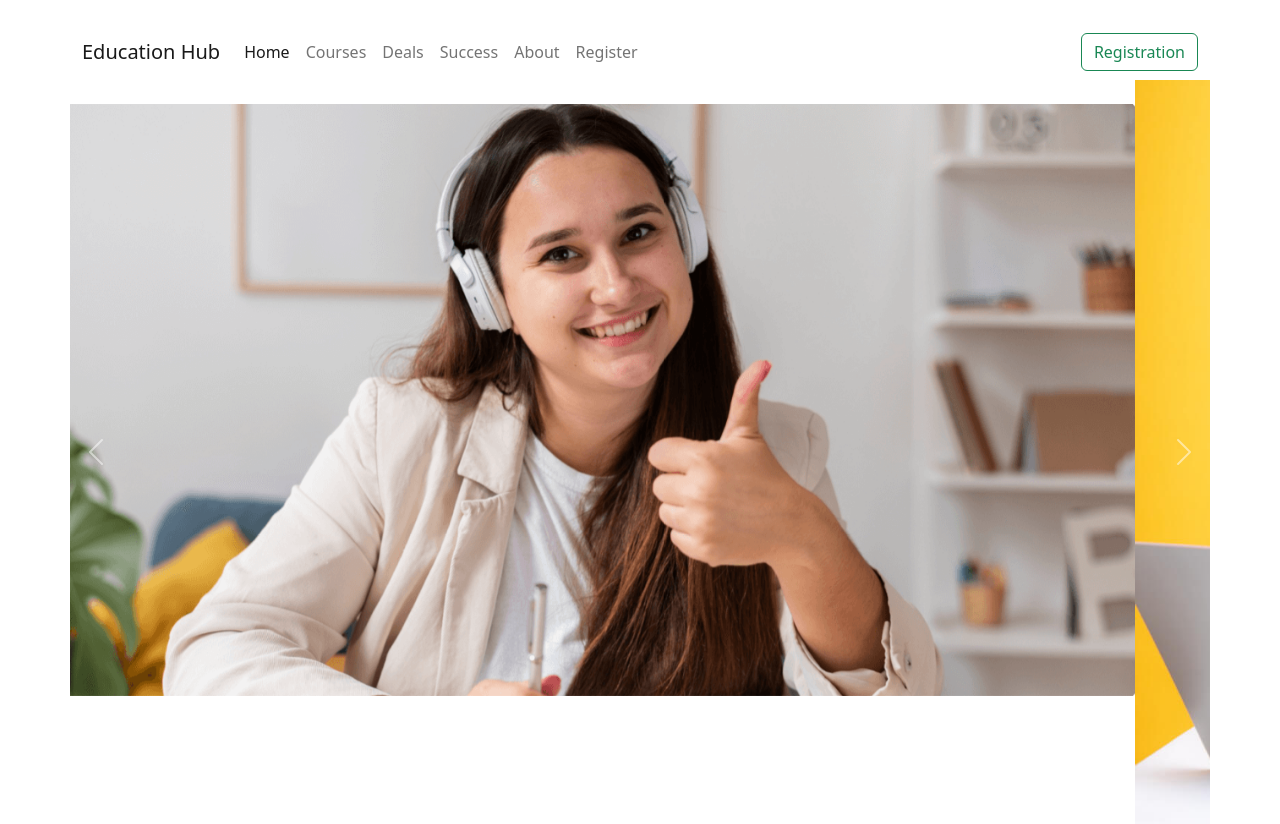
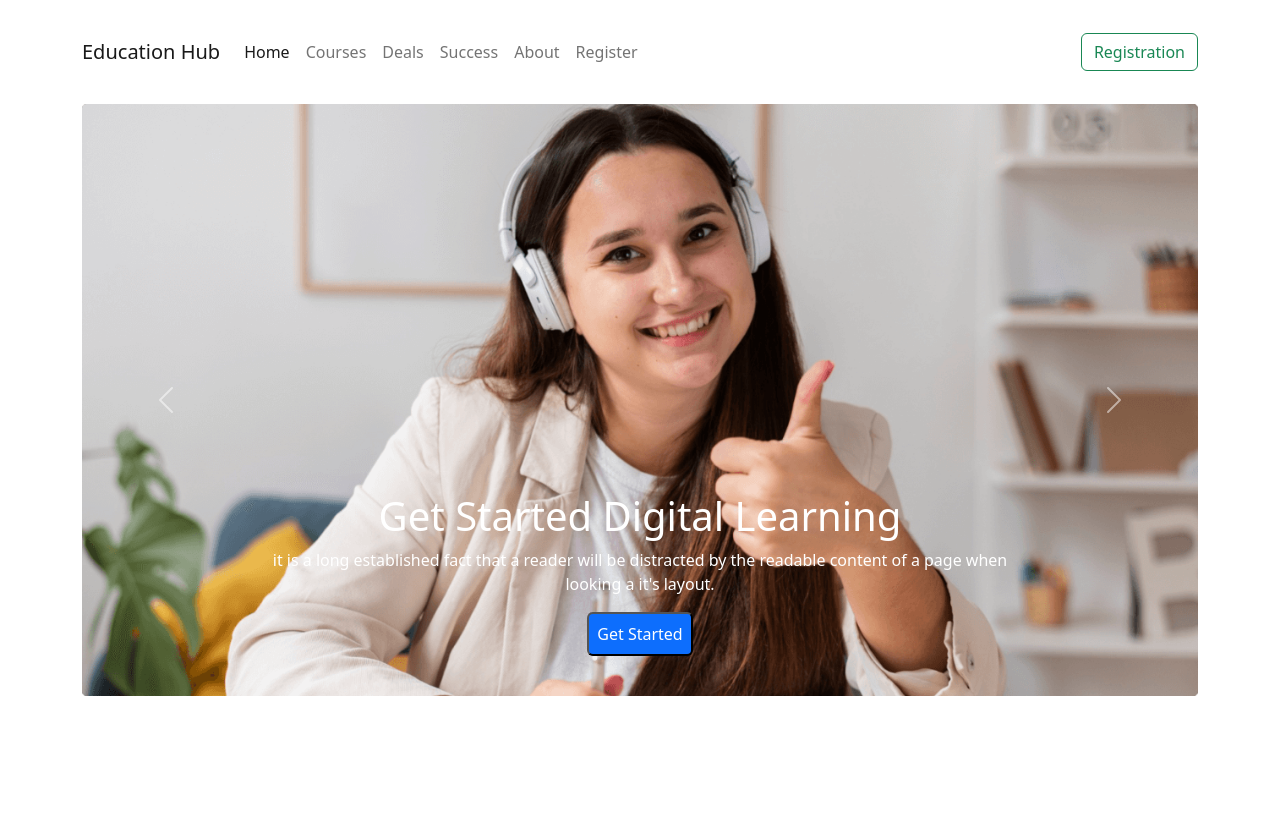
Before and after one commit to riyadhbd2/education-hub, a plain HTML site: page index.html in a window 1280 px wide. After the commit the page ends 800 px from the top, so only its background shows below. Drawn offline with nearby package versions, Linux system fonts and the light colour scheme.

Commit message:
slider added

```diff
--- a/index.html
+++ b/index.html
@@ -45,28 +45,34 @@
           </nav>
           <!-- Navbar End  -->
           <!-- Slider Start -->
-          <div id="carouselExampleControls" class="carousel slide" data-bs-ride="carousel">
-            <div class="container carousel-inner">
-              <div class="carousel-item active mt-4">
+          <div class="container mt-4">
+            <div id="carouselExampleInterval" class="carousel slide" data-bs-ride="carousel">
+                <div class="carousel-inner">
+                  <div class="carousel-item active" data-bs-interval="10000">
                     <img src="images/cover/cover-1.png" class="d-block w-100" alt="...">
+                    <div class="carousel-caption d-none d-md-block">
+                        <h1>Get Started Digital Learning</h1>
+                        <p>it is a long established fact that a reader will be distracted by the readable content of a page when looking a it's layout.</p>
+                        <button class="bg-primary text-white rounded p-2">Get Started</button>
                       </div>
-              <div class="carousel-item">
+                  </div>
+                  <div class="carousel-item" data-bs-interval="2000">
                     <img src="images/cover/cover-2.jpg" class="d-block w-100" alt="...">
                   </div>
                   <div class="carousel-item">
                     <img src="images/cover/cover-3.jpg" class="d-block w-100" alt="...">
                   </div>
                 </div>
-            <button class="carousel-control-prev" type="button" data-bs-target="#carouselExampleControls" data-bs-slide="prev">
+                <button class="carousel-control-prev" type="button" data-bs-target="#carouselExampleInterval" data-bs-slide="prev">
                   <span class="carousel-control-prev-icon" aria-hidden="true"></span>
                   <span class="visually-hidden">Previous</span>
                 </button>
-            <button class="carousel-control-next" type="button" data-bs-target="#carouselExampleControls" data-bs-slide="next">
+                <button class="carousel-control-next" type="button" data-bs-target="#carouselExampleInterval" data-bs-slide="next">
                   <span class="carousel-control-next-icon" aria-hidden="true"></span>
                   <span class="visually-hidden">Next</span>
                 </button>
               </div>
-
+          </div>
           <!-- Slider End  -->
     </header>
     <!-- Header end -->
```
Lines whose indentation alone changed are shown as unchanged.
